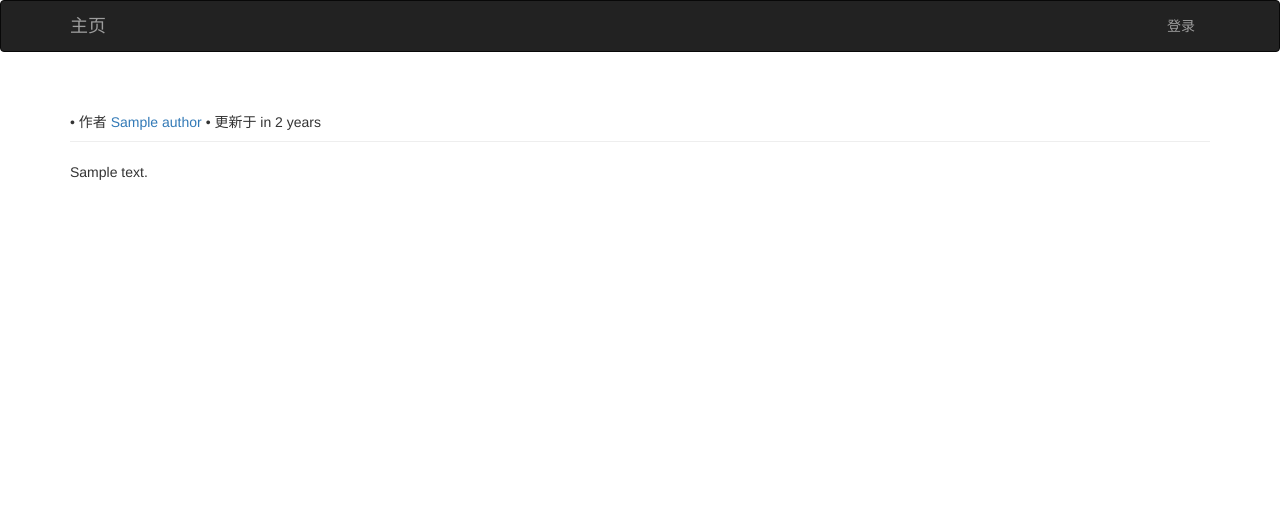
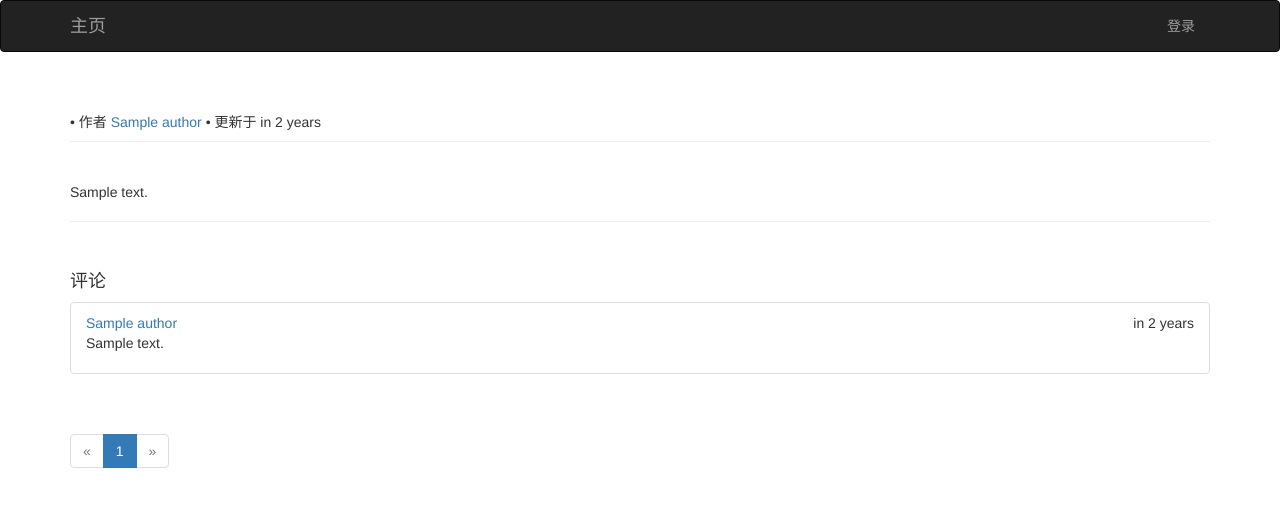
Before and after one commit to damafeng/blog, a Flask app: template app/templates/post_detail.html in a window 1280 px wide. Shown: the top 507 px of the page. Run offline with Flask 2, Linux system fonts and the light colour scheme; the template is opened without the code that fills it: values that come from a table or form of the project are taken from there, most other values are stand-ins (such as "Sample title", 1, 10 or a date in 2020); a database or web service that is not in the repository returns one stand-in record (values such as "Sample title"); some libraries are stand-ins or nearby versions.

Commit message:
完成评论功能

```diff
--- /dev/null
+++ b/app/forms/comment_form.py
@@ -0,0 +1,11 @@
+from flask_wtf import FlaskForm
+from wtforms import (
+    StringField,
+    SubmitField,
+)
+from wtforms.validators import DataRequired
+
+
+class CommentForm(FlaskForm):
+    body = StringField('', validators=[DataRequired()])
+    submit = SubmitField('提交')
--- a/app/routes/index.py
+++ b/app/routes/index.py
@@ -30,7 +30,6 @@ def index():
         count = Post.count()
         posts = Post.page_post(page)
 
-    print(show_followed)
     pagination = Pagination.get_pagination(page, count)
     return render_template_with_statue('index.html',
                                        form=form, posts=posts,
--- /dev/null
+++ b/app/templates/_comments.html
@@ -0,0 +1,19 @@
+<ul class="list-group comments">
+    {% for comment in comments %}
+    <li class="list-group-item comment">
+        <div class="comment-content">
+            <div style="float: right" class="comment-date">
+                {{ moment(comment.ut_to_utc()).fromNow() }}
+            </div>
+            <div class="comments-author ">
+                <a href="{{ url_for('main.user_profile', u_id=comment.get_author().id ) }}">
+                    {{ comment.get_author().name }}
+                </a>
+            </div>
+                <p style="word-wrap:break-word; ">
+                    {{ comment.body }}
+                </p>
+        </div>
+    </li>
+    {% endfor %}
+</ul>
--- a/app/templates/post_detail.html
+++ b/app/templates/post_detail.html
@@ -1,5 +1,6 @@
 {% extends 'base.html' %}
 {% import 'bootstrap/wtf.html' as wtf %}
+{% import '_macros.html' as macros %}
 
 {% block title %}
 文章详情
@@ -17,10 +18,23 @@
     </span>
 </div>
 
-<div class="post-body">
+<div class="post-body page-header">
     <p style="word-wrap:break-word; ">
         {{ post.body }}
     </p>
 </div>
+<br>
+<h4 id="comments">评论</h4>
+{% if current_user %}
+<div class="comment-form">
+    {{ wtf.quick_form(form) }}
+</div>
+{% endif %}
+{% include '_comments.html' %}
+{% if pagination %}
+<div class="pagination">
+    {{ macros.pagination_widget(pagination, 'main.post', p_id=post.id)}}
+</div>
+{% endif %}
 
 {% endblock %}
```
Also changed, not shown: app/models/comment.py (added, +7 -0 lines), app/models/post.py (+9 -4 lines), app/routes/post.py (+25 -4 lines).
